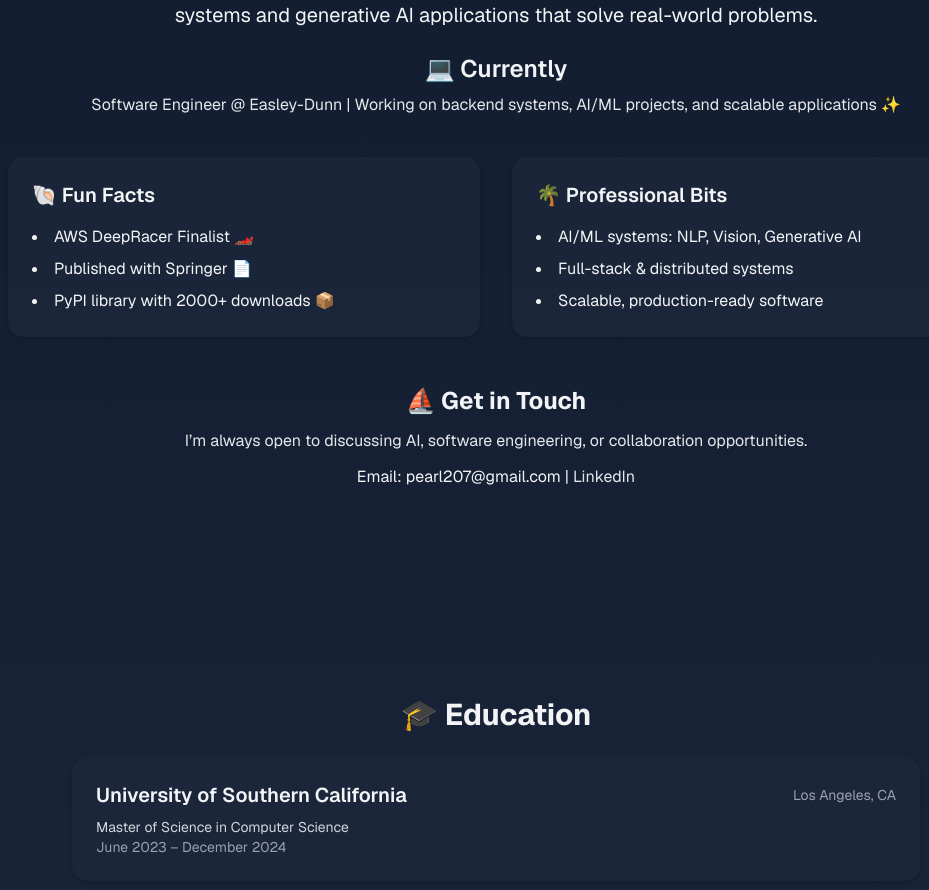
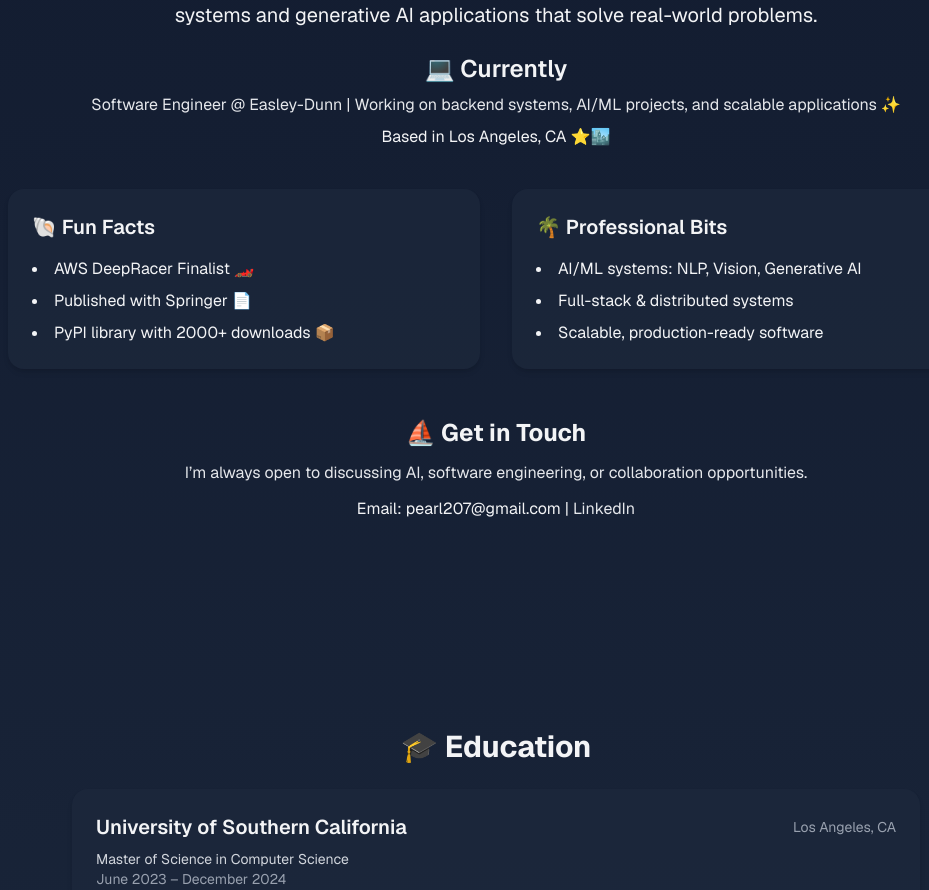
Before and after one commit to pearlpatel207/my_resume, a Next.js app: page / in a window 1280 px wide. Shown: the part 967-1857 px from the top of the page, without its empty margins (144-1073 px from the left). Built offline with nearby package versions, Linux system fonts and the light colour scheme.

Commit message:
Added Location

```diff
--- a/src/app/page.tsx
+++ b/src/app/page.tsx
@@ -177,6 +177,7 @@ export default function Portfolio() {
           <p className="text-gray-700 dark:text-gray-200">
             Software Engineer @ Easley-Dunn | Working on backend systems, AI/ML projects, and scalable applications ✨
           </p>
+          <p>Based in Los Angeles, CA ⭐️🏙️</p>
         </div>
 
         {/* Fun Facts + Professional Bits */}
```
